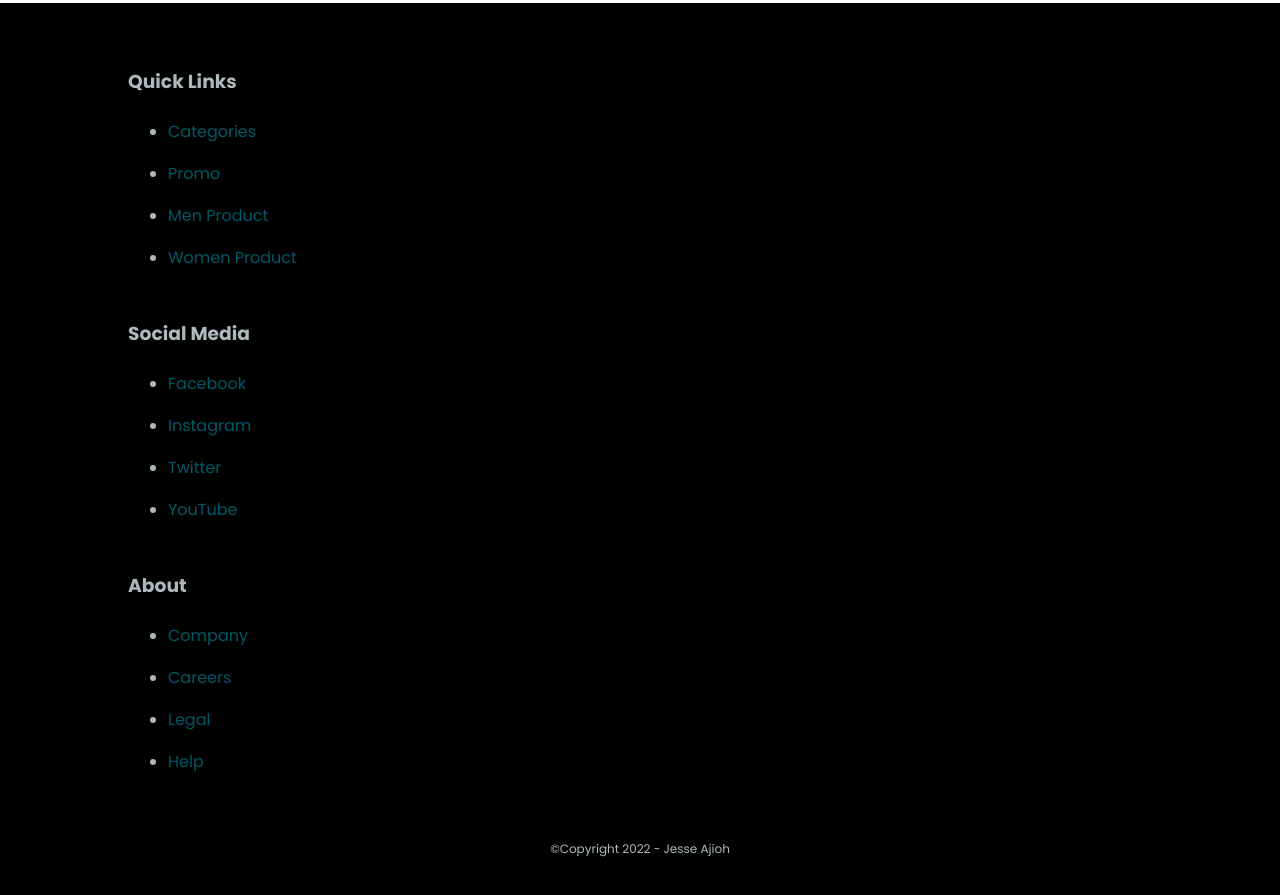
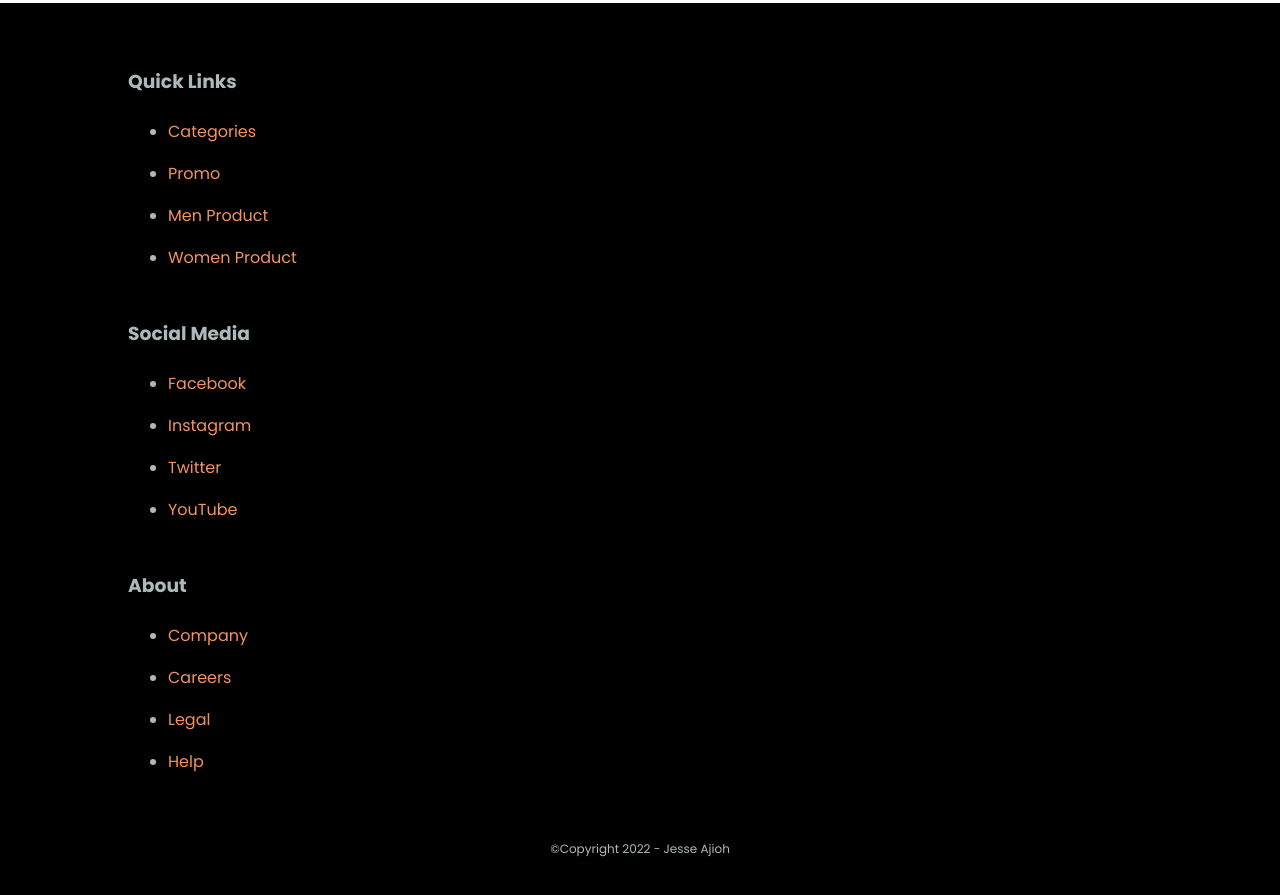
Before and after one commit to ajiohjesse/cleopatra, a Next.js app: page / in a window 1280 px wide. Shown: the part 4360-5255 px from the top of the page. Built offline with nearby package versions, Linux system fonts and the light colour scheme; a web font is replaced by a local one.

Commit message:
Change footer links color

```diff
--- a/components/footer/Footer.module.css
+++ b/components/footer/Footer.module.css
@@ -21,7 +21,7 @@
 }
 
 .linkGroup > ul > li > a {
-  color: var(--primary);
+  color: var(--secondary);
   text-decoration: none;
   display: flex;
   flex-direction: column;
```
